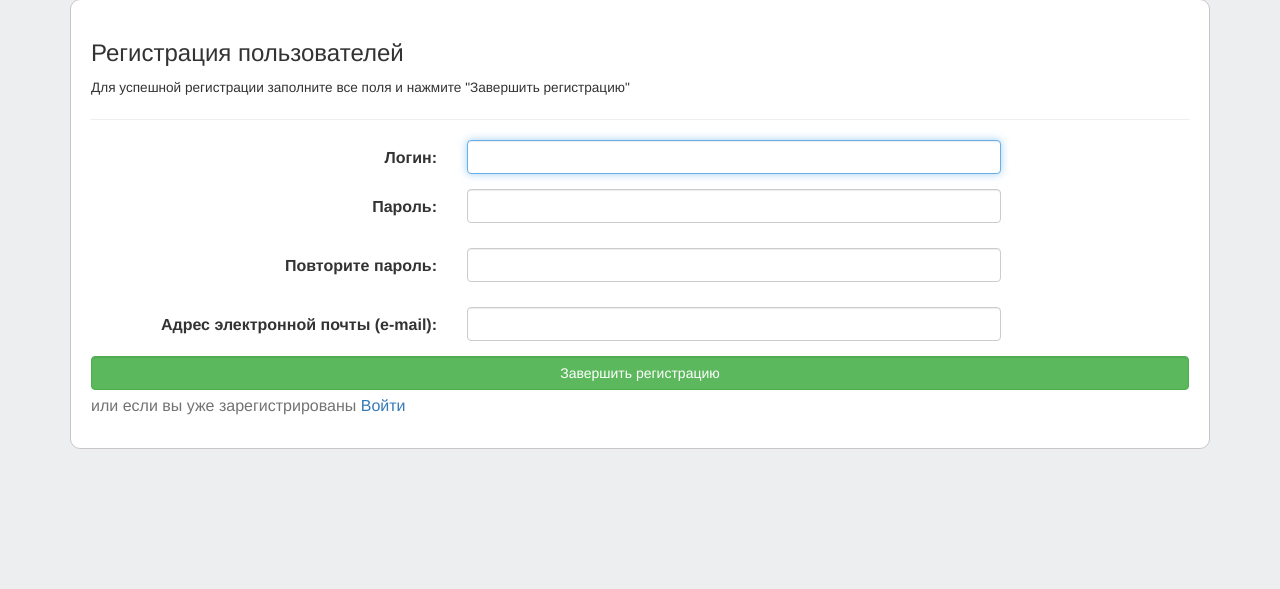
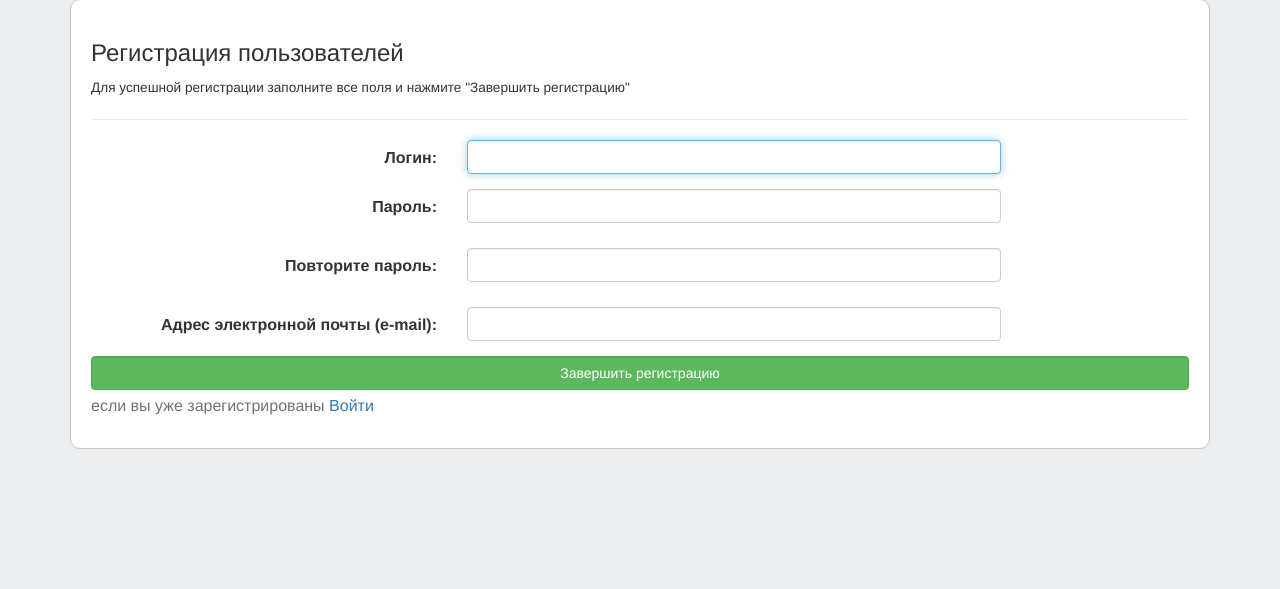
Before and after one commit to Jackson1911/homework, a PHP site: template views/users/registration.php in a window 1280 px wide. Shown: the part 81-670 px from the top of the page. Run offline with PHP 8.4, Linux system fonts and the light colour scheme; the template is opened without the code that fills it, so the values that code supplies are empty.

Commit message:
Update registration.php

```diff
--- a/views/users/registration.php
+++ b/views/users/registration.php
@@ -29,7 +29,7 @@
 		</div>
 	</div>
 	<input class="btn btn-success form-control" type="submit" value="Завершить регистрацию">
-	<span class="help-block">или если вы уже зарегистрированы <a href="/users/authorization">Войти</a></span>
+	<span class="help-block">если вы уже зарегистрированы <a href="/users/authorization">Войти</a></span>
 </form>
 
 <div id="modal-reg" class="modal fade" tabindex="-1" role="dialog">
```
